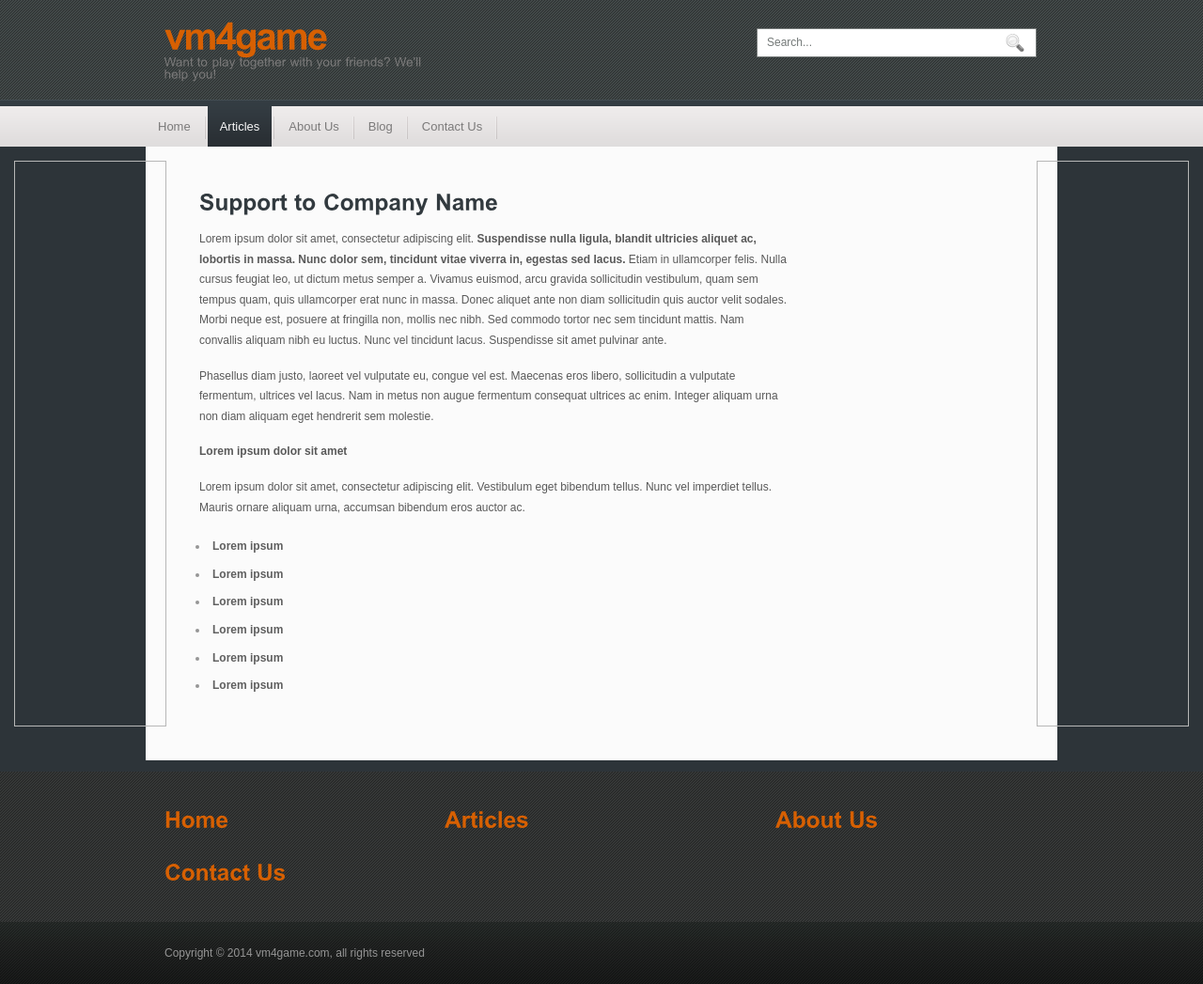
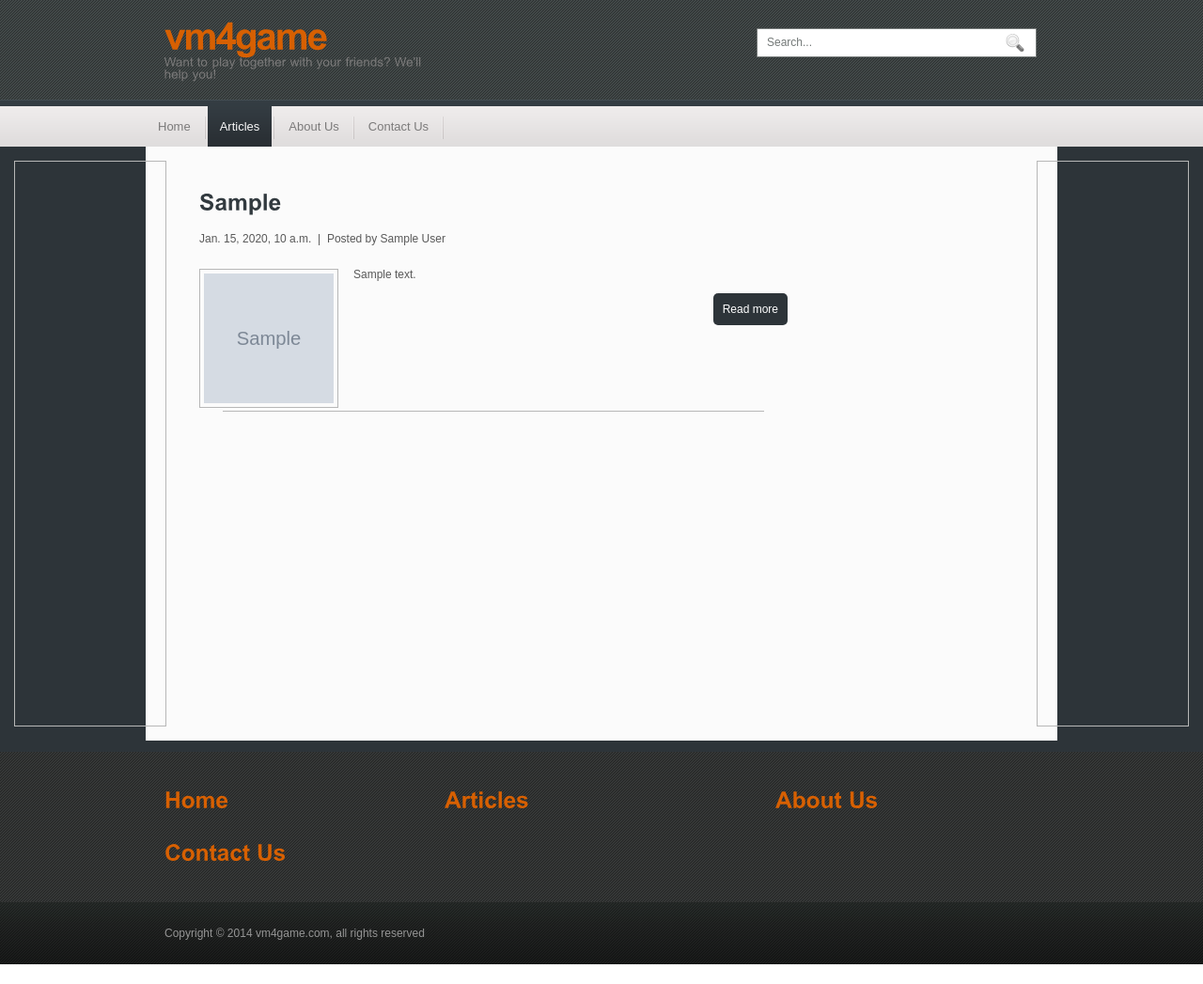
Before and after one commit to tshap88/mysite, a Django app: template mysite/templates/articles.html in a window 1280 px wide. Shown: the whole page at 94% size. After the commit the page ends 1026 px from the top, so only its background shows below. Run offline with Django 3.2, Linux system fonts and the light colour scheme; the template is opened without the code that fills it: most values are stand-ins (such as "Sample title", 1, 10 or a date in 2020); grey boxes marked "Sample" are stand-in pictures; some libraries are stand-ins or nearby versions.

Commit message:
delete blog.html

```diff
--- a/mysite/templates/about.html
+++ b/mysite/templates/about.html
@@ -4,7 +4,6 @@
         <li><a href="/">Home</a></li>
         <li><a href="/articles">Articles</a></li>
         <li class="active"><a href="/about_us">About Us</a></li>
-        <li><a href="/blog">Blog</a></li>
         <li><a href="/contact">Contact Us</a></li>
     {% endblock %}
     {% block content %}
--- a/mysite/templates/articles.html
+++ b/mysite/templates/articles.html
@@ -4,24 +4,45 @@
         <li><a href="/">Home</a></li>
         <li class="active"><a href="/articles">Articles</a></li>
         <li><a href="/about_us">About Us</a></li>
-        <li><a href="/blog">Blog</a></li>
         <li><a href="/contact">Contact Us</a></li>
     {% endblock %}
     {% block content %}
-        <div class="article">
-          <h2><span>Support to</span> Company Name</h2>
-          <div class="clr"></div>
-          <p>Lorem ipsum dolor sit amet, consectetur adipiscing elit. <strong>Suspendisse nulla ligula, blandit ultricies aliquet ac, lobortis in massa. Nunc dolor sem, tincidunt vitae viverra in, egestas sed lacus.</strong> Etiam in ullamcorper felis. Nulla cursus feugiat leo, ut dictum metus semper a. Vivamus euismod, arcu gravida sollicitudin vestibulum, quam sem tempus quam, quis ullamcorper erat nunc in massa. Donec aliquet ante non diam sollicitudin quis auctor velit sodales. Morbi neque est, posuere at fringilla non, mollis nec nibh. Sed commodo tortor nec sem tincidunt mattis. Nam convallis aliquam nibh eu luctus. Nunc vel tincidunt lacus. Suspendisse sit amet pulvinar ante.</p>
-          <p>Phasellus diam justo, laoreet vel vulputate eu, congue vel est. Maecenas eros libero, sollicitudin a vulputate fermentum, ultrices vel lacus. Nam in metus non augue fermentum consequat ultrices ac enim. Integer aliquam urna non diam aliquam eget hendrerit sem molestie.</p>
-          <p><strong>Lorem ipsum dolor sit amet</strong></p>
-          <p>Lorem ipsum dolor sit amet, consectetur adipiscing elit. Vestibulum eget bibendum tellus. Nunc vel imperdiet tellus. Mauris ornare aliquam urna, accumsan bibendum eros auctor ac.</p>
-          <ul class="sb_menu">
-            <li><a href="#"><strong>Lorem ipsum</strong></a></li>
-            <li><a href="#"><strong>Lorem ipsum</strong></a></li>
-            <li><a href="#"><strong>Lorem ipsum</strong></a></li>
-            <li><a href="#"><strong>Lorem ipsum</strong></a></li>
-            <li><a href="#"><strong>Lorem ipsum</strong></a></li>
-            <li><a href="#"><strong>Lorem ipsum</strong></a></li>
-          </ul>
-        </div>
+        {% for news1_mn in news_mn %}
+                <div class="article">
+                  <h2><span>{{ news1_mn }}</span></h2>
+                  <div class="clr"></div>
+                  <script type="text/javascript">
+                  /* * * CONFIGURATION VARIABLES: EDIT BEFORE PASTING INTO YOUR WEBPAGE * * */
+                  var disqus_shortname = 'testtcom'; // required: replace example with your forum shortname
+                  var disqus_identifier = '/news/{{ news1_mn.slug }}';
+                  var disqus_url = 'http://127.0.0.1:8000/news/{{ news1_mn.slug }}';
+                  /* * * DON'T EDIT BELOW THIS LINE * * */
+                  (function () {
+                     var s = document.createElement('script'); s.async = true;
+                     s.type = 'text/javascript';
+                     s.src = '//' + disqus_shortname + '.disqus.com/count.js';
+                     (document.getElementsByTagName('HEAD')[0] || document.getElementsByTagName('BODY')[0]).appendChild(s);
+                  }());
+                  </script>
+                  <p class="post-data"> <a href="/news/{{ news1_mn.slug }}#disqus_thread" data-disqus-identifier = "/news/{{ news1_mn.slug }}" class="com"></a><span class="date">{{ news1_mn.date_pub }}</span> &nbsp;|&nbsp; Posted by {{ news1_mn.author }} </p>
+                  {% if news1_mn.img_file %}
+                      <img src="{{ news1_mn.img_file.url }}"  width="138" height="138" alt="" class="fl" />
+                  {% else %}
+                  {% endif %}
+                  <p class="cont">{{ news1_mn.contents|safe|truncatewords:"35" }}</p>
+                  <p class="spec"><a href="/news/{{ news1_mn.slug }}/" class="rm">Read more</a></p>
+                  {% if news1_mn.img_file %}
+                      <p></p>
+                      <p></p>
+                      <p></p>
+                      <p></p>
+                      <p></p>
+                      <div class="article2"></div>
+                  {% else %}
+                      <p></p>
+                      <p></p>
+                      <div class="article2"></div>
+                  {% endif %}
+                </div>
+            {% endfor %}
     {% endblock %}
--- a/mysite/templates/contact.html
+++ b/mysite/templates/contact.html
@@ -5,7 +5,6 @@
         <li><a href="/">Home</a></li>
         <li><a href="/articles">Articles</a></li>
         <li><a href="/about_us">About Us</a></li>
-        <li><a href="/blog">Blog</a></li>
         <li class="active"><a href="/contact">Contact Us</a></li>
     {% endblock %}
     {% block content %}
--- a/mysite/templates/index.html
+++ b/mysite/templates/index.html
@@ -4,7 +4,6 @@
         <li class="active"><a href="/">Home</a></li>
         <li><a href="/articles">Articles</a></li>
         <li><a href="/about_us">About Us</a></li>
-        <li><a href="/blog">Blog</a></li>
         <li><a href="/contact">Contact Us</a></li>
     {% endblock %}
     {% block content %}
--- a/mysite/templates/thanks.html
+++ b/mysite/templates/thanks.html
@@ -5,7 +5,6 @@
         <li class="active"><a href="/">Home</a></li>
         <li><a href="/articles">Articles</a></li>
         <li><a href="/about_us">About Us</a></li>
-        <li><a href="/blog">Blog</a></li>
         <li><a href="/contact">Contact Us</a></li>
     {% endblock %}
     {% block content %}
--- a/mysite/urls.py
+++ b/mysite/urls.py
@@ -12,7 +12,6 @@ urlpatterns = patterns('',
     url(r'^$', views.index, name = 'index'),
     url(r'^articles/$', views.articles, name = 'articles'),
     url(r'^about_us/$', views.about, name = 'about'),
-    url(r'^blog/$', views.blog, name = 'blog'),
     url(r'^contact/$', views.contact, name = 'contact'),
     url(r'^contact/thanks/$', views.thanks, name='thanks'),
     url(r'^news/', include('news.urls', namespace = 'news')),
--- a/mysite/views.py
+++ b/mysite/views.py
@@ -32,12 +32,6 @@ def about(request):
     context = {'news_bar': news_bar}
     return render(request, 'about.html', context)
 
-def blog(request):
-    news = News.objects.all()
-    news_bar = news.order_by('date_pub')#[len(news)-5:len(news):-1]
-    context = {'news_bar': news_bar}
-    return render(request, 'blog.html', context)
-
 def thanks(request):
     context = {'thanks': thanks}
     return render(request, 'thanks.html', context)
--- a/news/templates/news/singlenews.html
+++ b/news/templates/news/singlenews.html
@@ -4,7 +4,6 @@
         <li class="active"><a href="/">Home</a></li>
         <li><a href="/articles">Articles</a></li>
         <li><a href="/about_us">About Us</a></li>
-        <li><a href="/blog">Blog</a></li>
         <li><a href="/contact">Contact Us</a></li>
     {% endblock %}
     {% block news_content %}
```
Also changed, not shown: mysite/templates/blog.html (deleted, +0 -67 lines).
